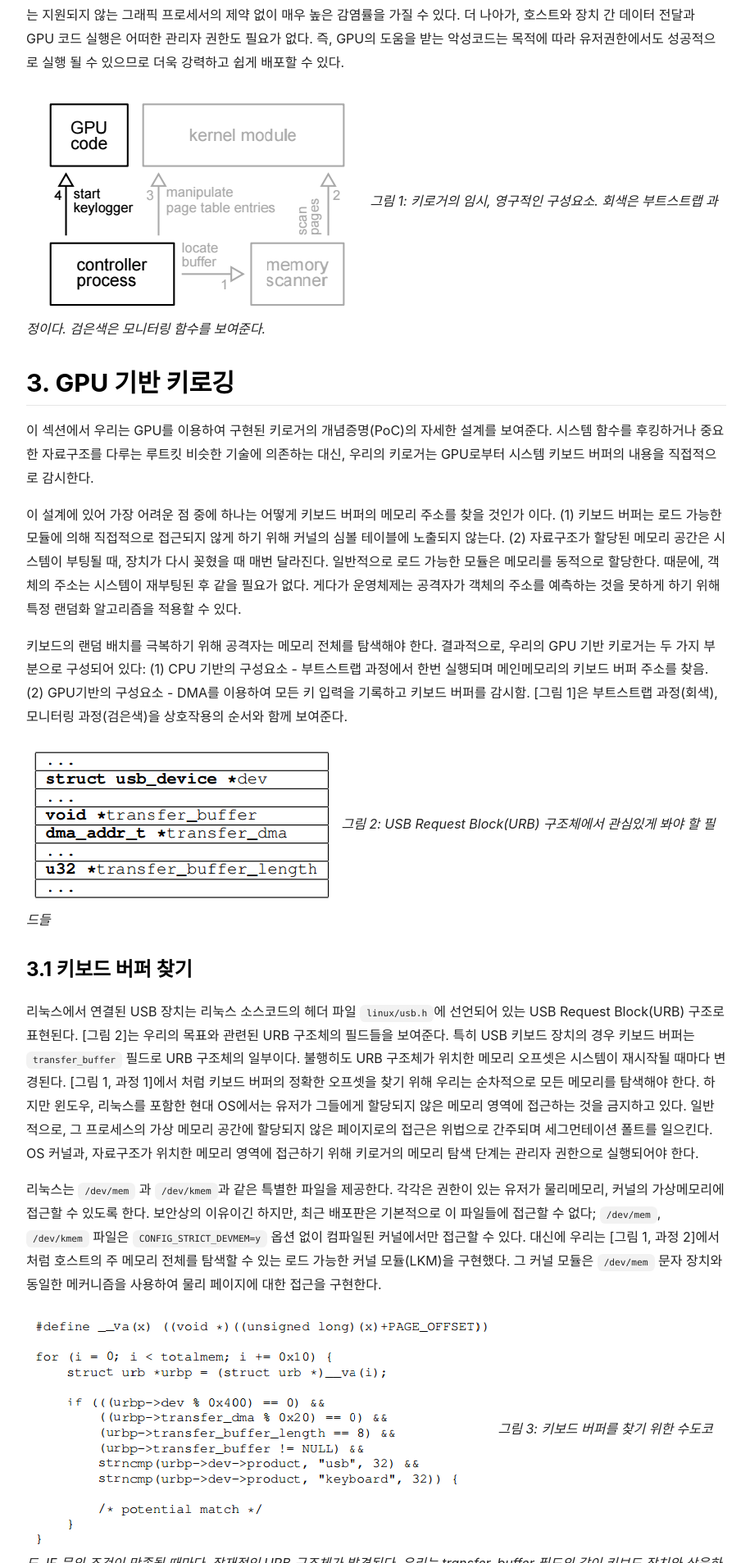
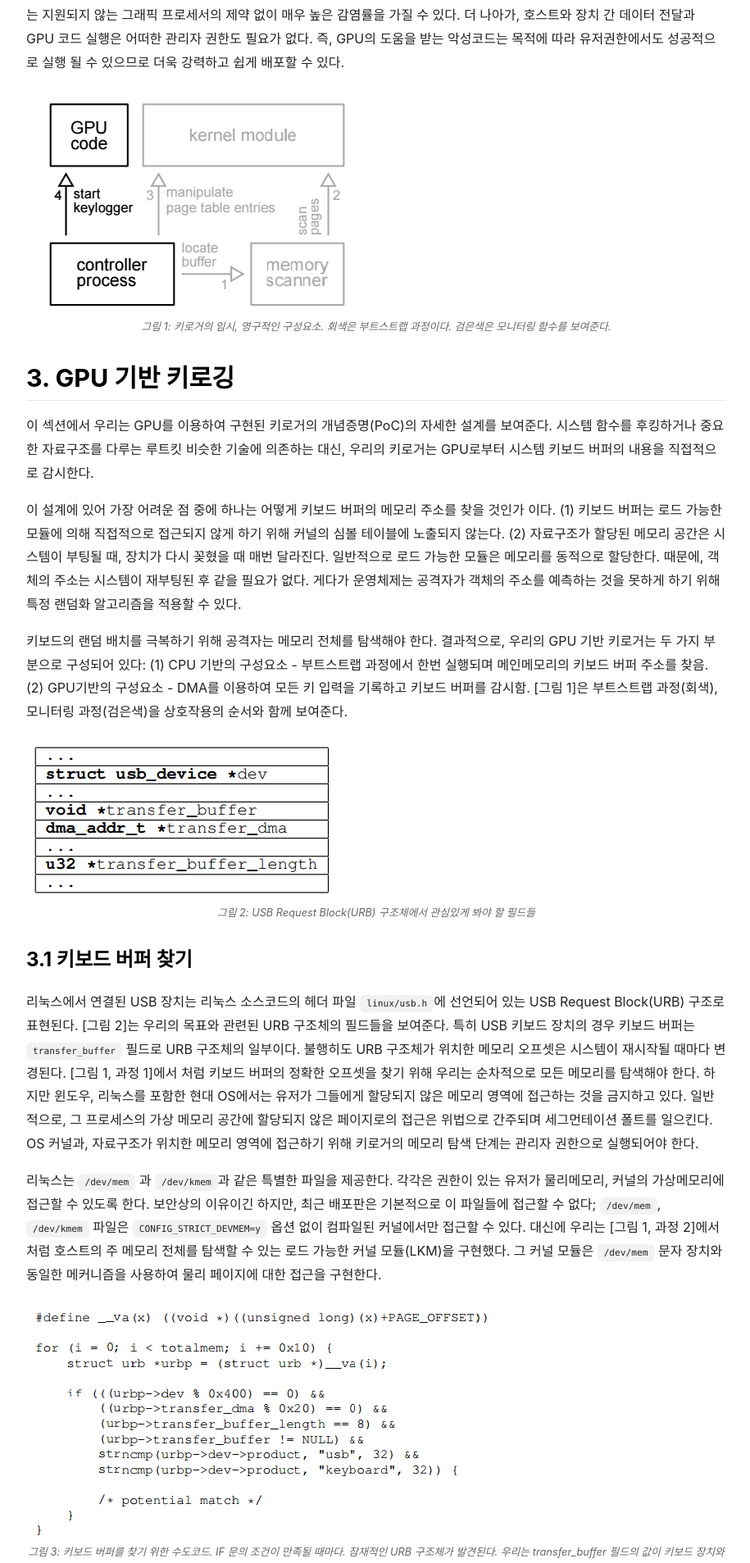
Before and after one commit to chop-ch0p/blog-temp, a Jekyll site: the page built from _posts/2017-04-11-translate-gpu-keylogger.md, in a window 1280 px wide. Shown: the part 2425-4332 px from the top of the page at 82% size, without its empty margins (71-986 px from the left). Built offline with Jekyll 4.4.1, drawn with Linux system fonts in a browser that asks for light colours; nearby versions of some CDN libraries.

Commit message:
image caption

```diff
--- a/_sass/components/_article-content.scss
+++ b/_sass/components/_article-content.scss
@@ -57,6 +57,12 @@
   img:not(.emoji) {
     max-width: 100%;
     vertical-align: middle;
+  }
+  img+em {
+    display: block;
+    text-align: center;
+    font-size: 0.8rem;
+    color: #666;
   }
   .emoji {
     display: inline-block;
```
